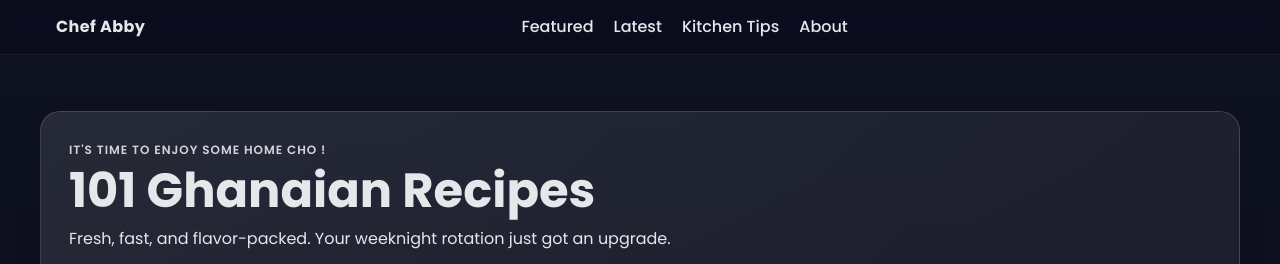
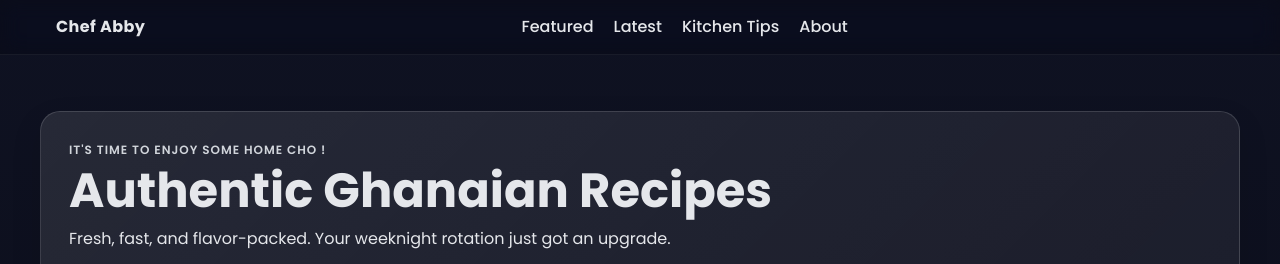
Before and after one commit to aby228/odin-recipes, a plain HTML site: page index.html in a window 1280 px wide. Shown: the top 264 px of the page. Drawn offline with Linux system fonts and the light colour scheme.

Commit message:
Updated: README

```diff
--- a/index.html
+++ b/index.html
@@ -42,7 +42,7 @@
     <section class="hero">
       <div class="hero-inner">
         <p class="eyebrow">It's Time To Enjoy Some Home Cho !</p>
-        <h1 class="hero-title">101 Ghanaian Recipes</h1>
+        <h1 class="hero-title">Authentic Ghanaian Recipes</h1>
         <p class="hero-subtitle">Fresh, fast, and flavor-packed. Your weeknight rotation just got an upgrade.</p>
         <div class="hero-ctas">
           <a class="cta primary" href="#featured">Explore Recipes</a>
```
Also changed, not shown: 1 other file.
